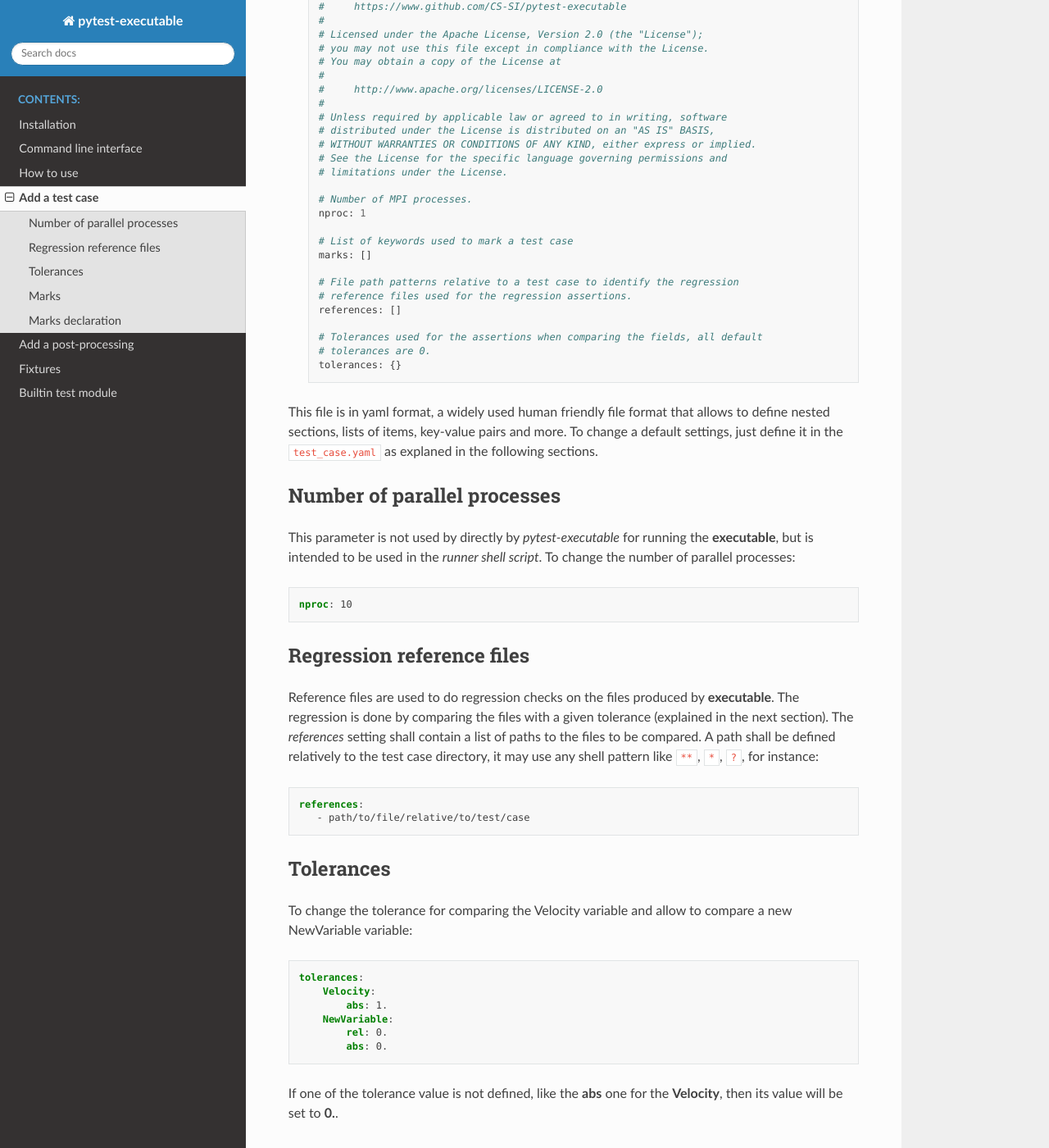
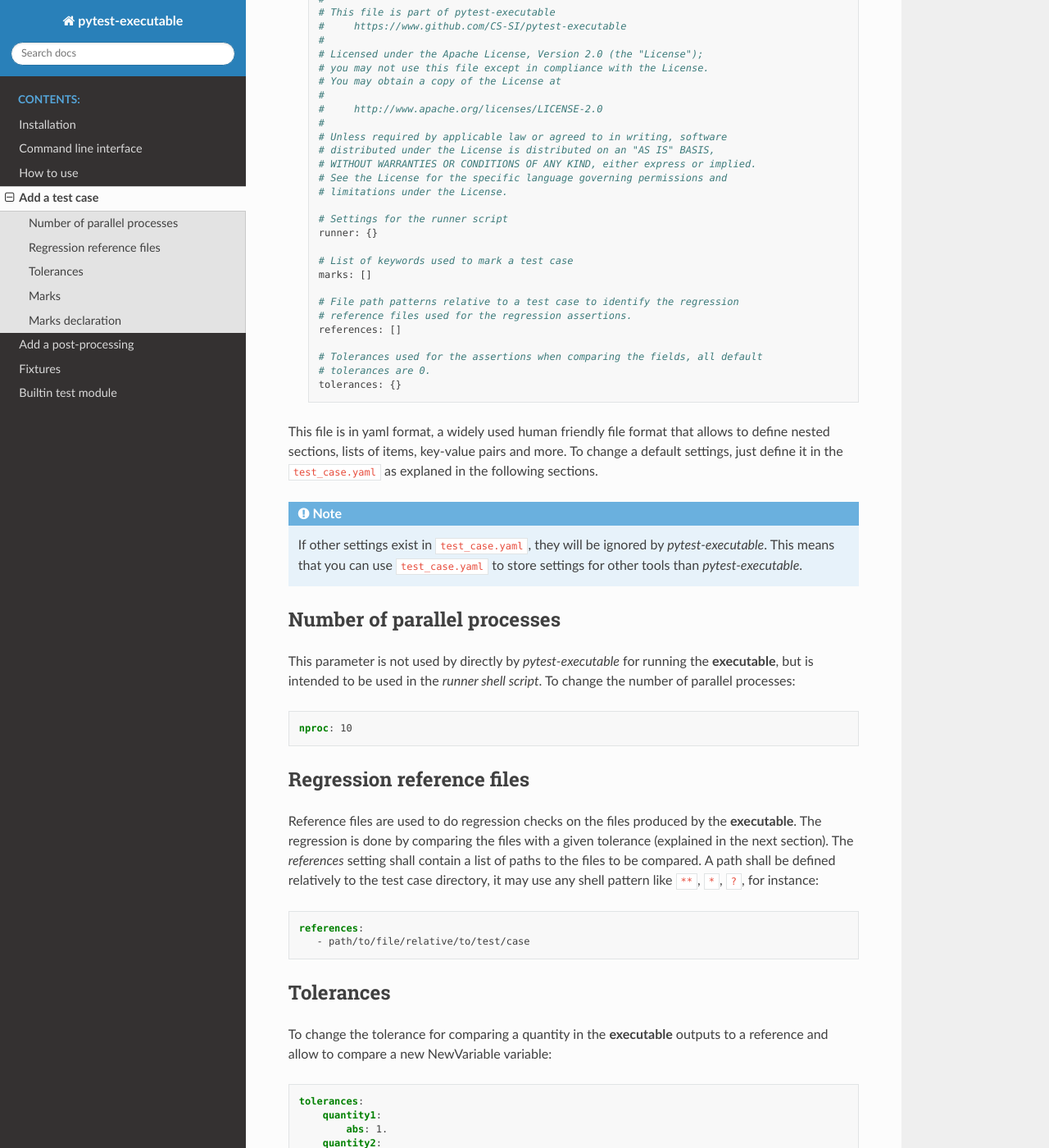
Before and after one commit to CS-SI/pytest-executable, a Sphinx documentation site: the page built from doc/test-case.rst, in a window 1280 px wide and 1400 px high, scrolled down 761 px. Shown: the whole window at 82% size. Built offline with Sphinx 7.4.7 and the Read the Docs theme 2.0.0, drawn with Linux system fonts in a browser that asks for light colours; some of the changed text lies outside the part shown.

Commit message:
feat: add runner settings in test_case.yaml

```diff
--- a/CHANGELOG.rst
+++ b/CHANGELOG.rst
@@ -17,6 +17,8 @@ Changed
   passed to the CLI instead of the hardcoded one.
 - All the names of the CLI options have been prefixed with *exe* to prevent
   from clashing with other plugins CLI names.
+- The settings that can be replaced in the runner script are now defined in a
+  dedicated section in test_case.yaml.
 
 Added
 ~~~~~
--- a/doc/test-case.rst
+++ b/doc/test-case.rst
@@ -33,7 +33,7 @@ which contains at least one function which also starts with **test_**.
 .. note::
 
    A test case directory shall not contain any of the files created by the
-   execution of |exe| or of the processing defined in the python modules,
+   execution of the |exe| or of the processing defined in the python modules,
    otherwise they may badly interfere with the execution of the testing tool.
    In other words: do not run the |exe| in the input directory.
 
@@ -50,6 +50,10 @@ allows to define nested sections, lists of items, key-value pairs and more. To
 change a default settings, just define it in the |yaml| as explaned in the
 following sections.
 
+.. note::
+
+   If other settings exist in |yaml|, they will be ignored by |ptx|. This means
+   that you can use |yaml| to store settings for other tools than |ptx|.
 
 Number of parallel processes
 ----------------------------
@@ -67,7 +71,7 @@ Regression reference files
 --------------------------
 
 Reference files are used to do regression checks on the files produced by
-|exe|. The regression is done by comparing the files with a given
+the |exe|. The regression is done by comparing the files with a given
 tolerance (explained in the next section). The `references` setting shall
 contain a list of paths to the files to be compared. A path shall be defined
 relatively to the test case directory, it may use any shell pattern like
@@ -82,15 +86,15 @@ relatively to the test case directory, it may use any shell pattern like
 Tolerances
 ----------
 
-To change the tolerance for comparing the Velocity variable and allow to
+To change the tolerance for comparing a quantity in the |exe| outputs to a reference and allow to
 compare a new NewVariable variable:
 
 .. code-block:: yaml
 
    tolerances:
-       Velocity:
+       quantity1:
            abs: 1.
-       NewVariable:
+       quantity2:
            rel: 0.
            abs: 0.
 
--- a/src/pytest_executable/test_case-schema.yaml
+++ b/src/pytest_executable/test_case-schema.yaml
@@ -35,9 +35,8 @@ definitions:
 
 type: object
 properties:
-    nproc:
-        type: integer
-        minimum: 1
+    runner:
+        type: object
     marks:
         $ref: "#/definitions/stringArray"
     references:
--- a/src/pytest_executable/test_case.yaml
+++ b/src/pytest_executable/test_case.yaml
@@ -15,8 +15,8 @@
 # See the License for the specific language governing permissions and
 # limitations under the License.
 
-# Number of MPI processes.
-nproc: 1
+# Settings for the runner script
+runner: {}
 
 # List of keywords used to mark a test case
 marks: []
```
Also changed, not shown: other parts of doc/test-case.rst (+2 -2 lines), doc/how-to-use.rst (+7 -5 lines), doc/usage.rst (+7 -6 lines), 6 other files.
